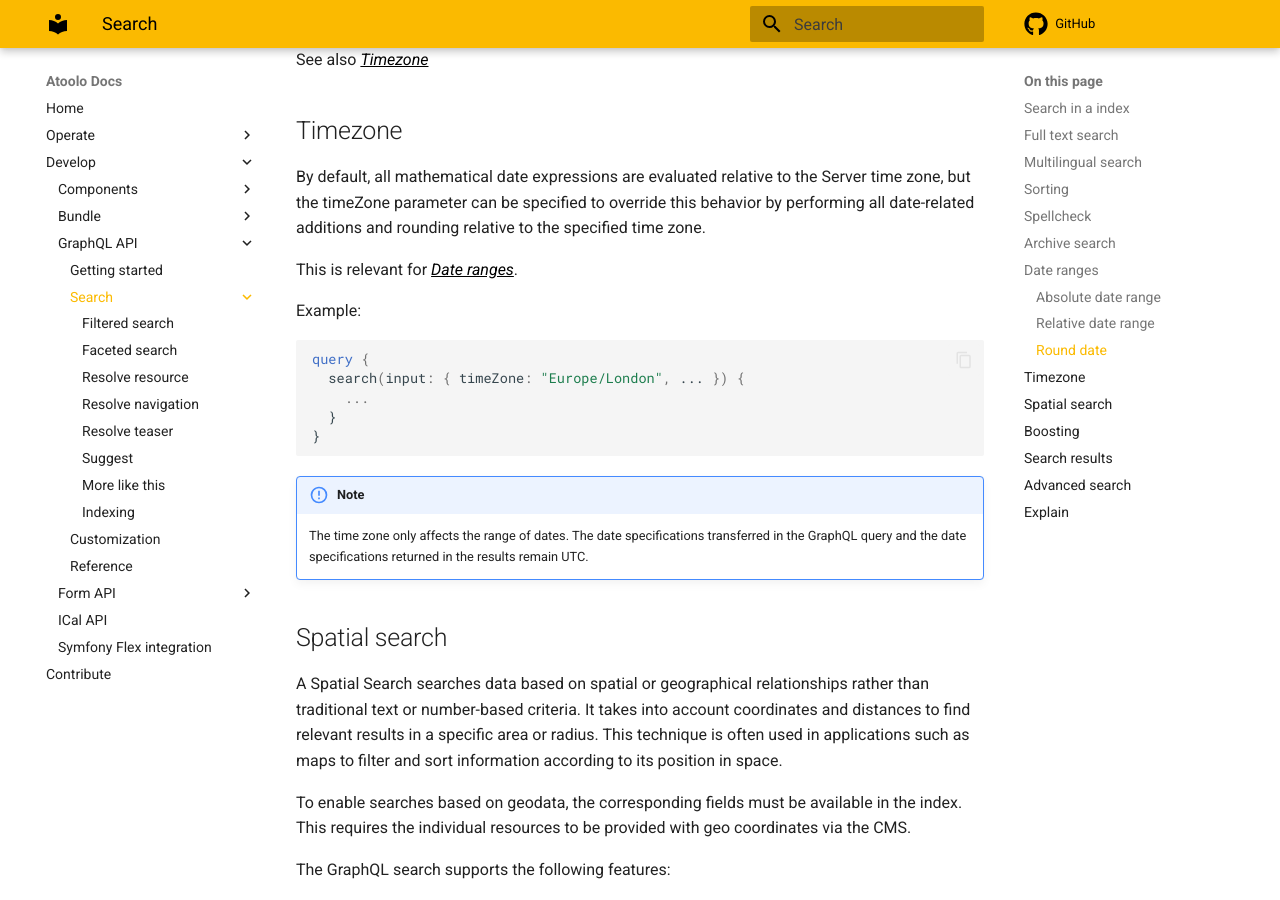
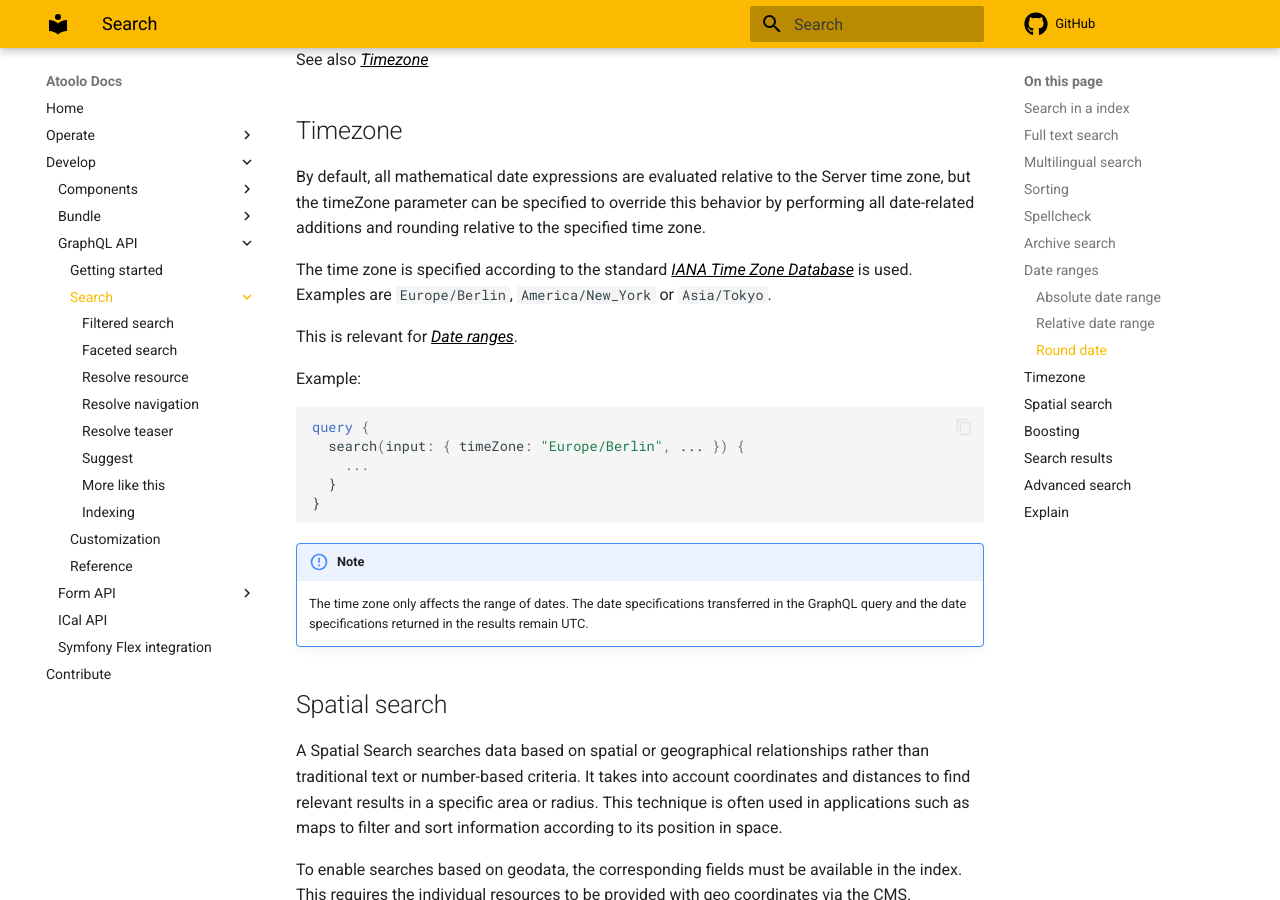
Before and after one commit to sitepark/atoolo-docs, an MkDocs documentation site: the page built from docs/develop/graphql/search/index.md, in a window 1280 px wide and 900 px high, scrolled down 10235 px. Built offline with MkDocs 1.6.1 and Material for MkDocs 9.7.7, drawn with Linux system fonts in a browser that asks for light colours; comment, search, counter and statistics services are not loaded.

Commit message:
docs: add TimeZone Standard

````diff
--- a/docs/develop/graphql/search/index.md
+++ b/docs/develop/graphql/search/index.md
@@ -427,13 +427,15 @@ See also [Timezone](#timezone)
 
 By default, all mathematical date expressions are evaluated relative to the Server time zone, but the timeZone parameter can be specified to override this behavior by performing all date-related additions and rounding relative to the specified time zone.
 
+The time zone is specified according to the standard [IANA Time Zone Database](https://www.iana.org/time-zones){:target="\_blank"} is used. Examples are `Europe/Berlin`, `America/New_York` or `Asia/Tokyo`.
+
 This is relevant for [Date ranges](#date-ranges).
 
 Example:
 
 ```graphql
 query {
-  search(input: { timeZone: "Europe/London", ... }) {
+  search(input: { timeZone: "Europe/Berlin", ... }) {
     ...
   }
 }
````
